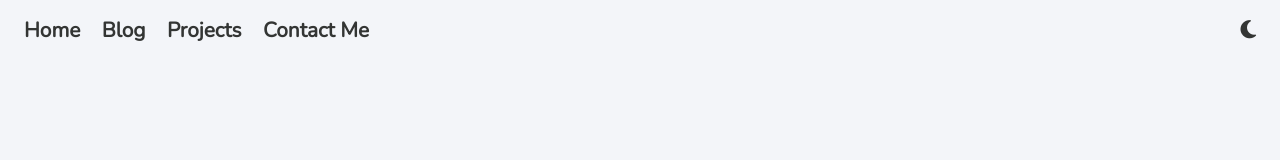
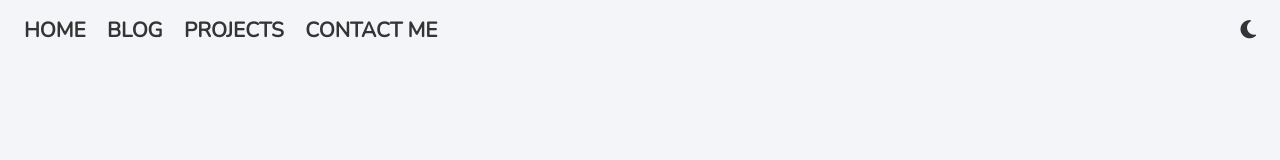
Before and after one commit to DantchoLV9/dantcho-personal-website-design, a plain HTML site: page index.html in a window 1280 px wide. Drawn offline with nearby package versions, Linux system fonts and the light colour scheme.

Commit message:
Added Nav Link Underline Hover Effect
Also changed nav menu elements text to uppecase.

```diff
--- a/css/main.css
+++ b/css/main.css
@@ -15,10 +15,24 @@ nav {
     font-size: 1.3rem;
 }
 
-nav > .nav-element {
-    padding-left: 0.5rem;
-    padding-right: 0.5rem;
+nav > div {
+    display: inline;
+}
+
+nav > div > .nav-link {
+    border-bottom: 0px solid transparent;
+}
+
+nav > div .nav-link:hover {
+    transition-duration: 0.3s;
+    border-bottom: 3px solid #ff5964;
+}
+
+nav > div > .nav-element {
+    margin-left: 0.5rem;
+    margin-right: 0.5rem;
     font-weight: bold;
+    text-transform: uppercase;
 }
 
 a {
@@ -30,3 +44,7 @@ a {
 .float-right {
     float: right;
 }
+
+.active {
+    border-bottom: 3px solid #ff5964 !important;
+}
--- a/index.html
+++ b/index.html
@@ -11,11 +11,15 @@
 </head>
 <body>
     <nav>
-        <a class="nav-element" href="#">Home</a>
-        <a class="nav-element" href="#">Blog</a>
-        <a class="nav-element" href="#">Projects</a>
-        <a class="nav-element" href="#">Contact Me</a>
-        <a class="nav-element float-right" href="#"><i class="fas fa-moon"></i></a>
+        <div>
+            <a class="nav-element nav-link" href="#">Home</a>
+            <a class="nav-element nav-link" href="#">Blog</a>
+            <a class="nav-element nav-link" href="#">Projects</a>
+            <a class="nav-element nav-link" href="#">Contact Me</a>
+        </div>
+        <div>
+            <a class="nav-element float-right" href="#"><i class="fas fa-moon"></i></a>
+        </div>
     </nav>
 </body>
 </html>
```
